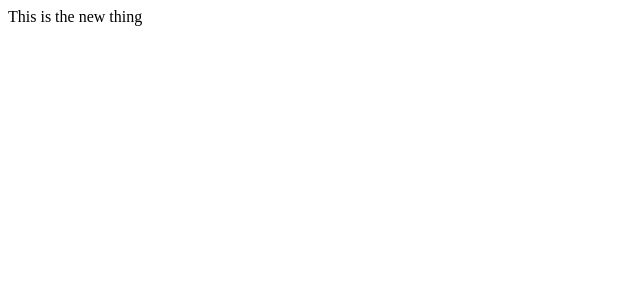
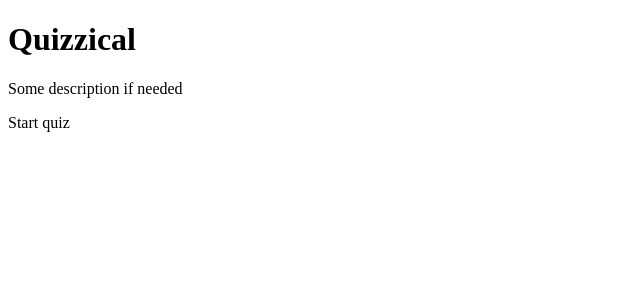
Before and after one commit to adarshcodes/quizzical-app, a React (Create React App) app: page / in a window 1280 px wide. Shown: the top 300 px of the page, without its empty margins (0-640 px from the left). Built offline with nearby package versions, Linux system fonts and the light colour scheme.

Commit message:
creating start page and quiz page component

```diff
--- a/src/App.js
+++ b/src/App.js
@@ -1,9 +1,11 @@
+import React, { useState } from "react";
+import StartPage from "./components/StartPage";
+import Quiz from "./components/Quiz";
+
 function App() {
-	return (
-		<div className="App">
-			<header className="App-header">This is the new thing</header>
-		</div>
-	);
+	const [start, setStart] = useState(true);
+
+	return <main>{start ? <StartPage /> : <Quiz />}</main>;
 }
 
 export default App;
--- a/src/assets/sass/base/_typography.scss
+++ b/src/assets/sass/base/_typography.scss
@@ -1,7 +1,3 @@
 body {
-	font-family: "Rubik", sans-serif;
+	font-family: "Karla", sans-serif;
 }
-
-.para-font {
-	font-size: 1.6rem;
-}
--- a/src/assets/sass/main.css
+++ b/src/assets/sass/main.css
@@ -15,10 +15,6 @@ body {
 }
 
 body {
-  font-family: "Rubik", sans-serif;
-}
-
-.para-font {
-  font-size: 1.6rem;
+  font-family: "Karla", sans-serif;
 }
 /*# sourceMappingURL=main.css.map */
--- /dev/null
+++ b/src/components/Quiz.jsx
@@ -0,0 +1,5 @@
+import React from "react";
+
+export default function Quiz() {
+	return <div className="quiz-page">This is quiz page</div>;
+}
--- /dev/null
+++ b/src/components/StartPage.jsx
@@ -0,0 +1,11 @@
+import React from "react";
+
+export default function StartPage() {
+	return (
+		<div className="start-page">
+			<h1>Quizzical</h1>
+			<p>Some description if needed</p>
+			<div className="btn-start">Start quiz</div>
+		</div>
+	);
+}
```
Also changed, not shown: 1 other file (tests, documents, lock files or other folders).
